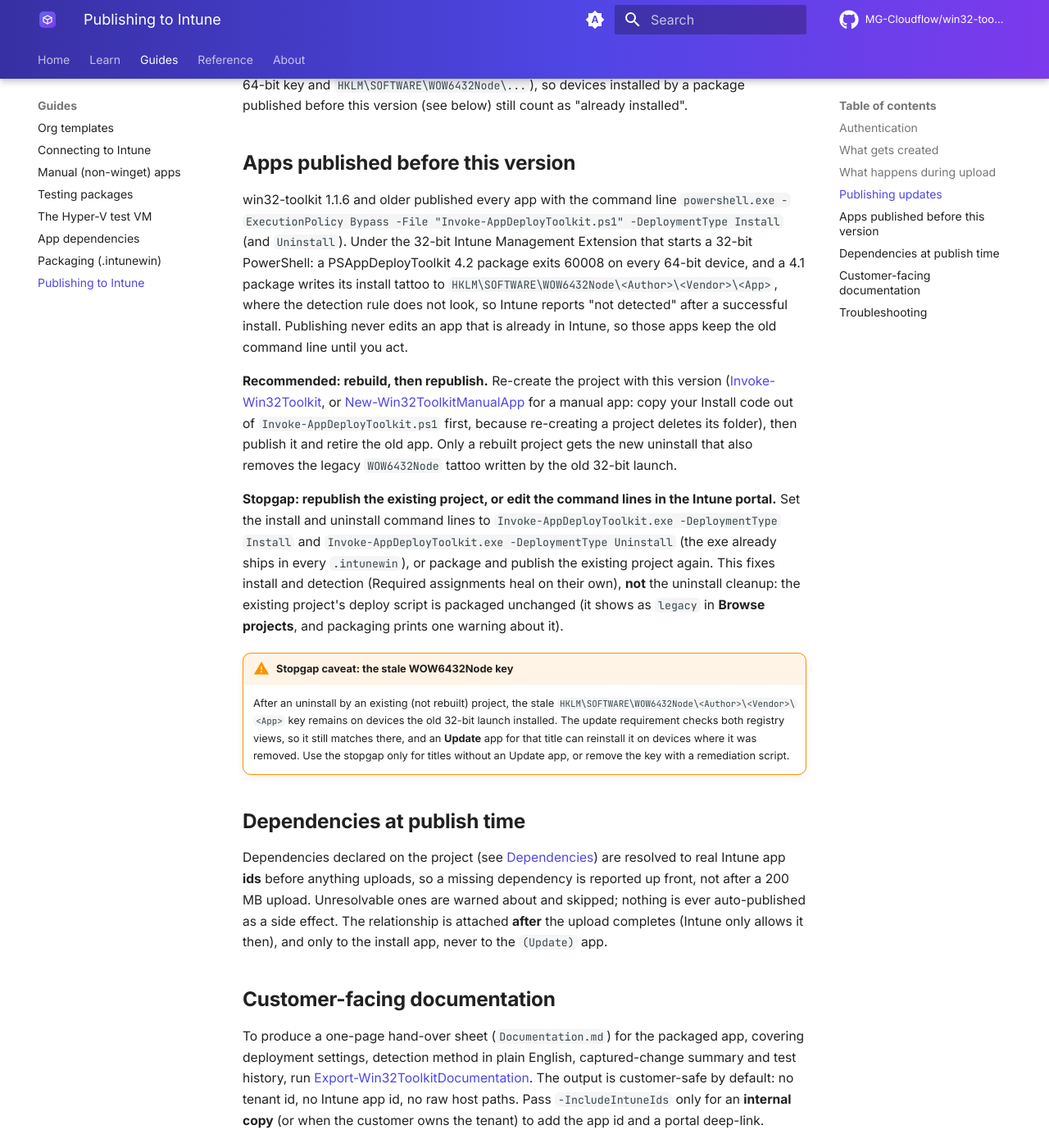
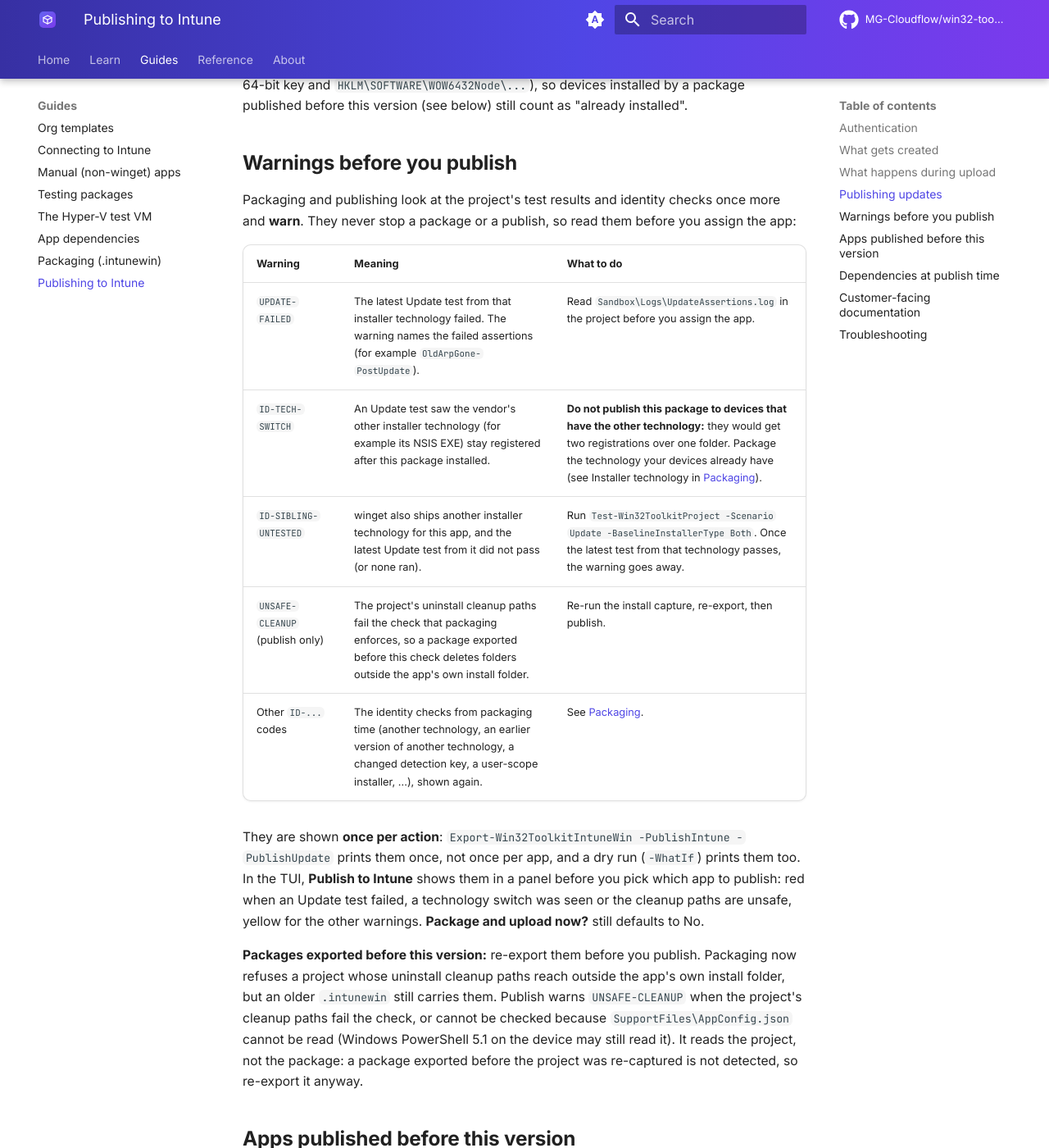
Before and after one commit to MG-Cloudflow/win32-toolkit, an MkDocs documentation site: the page built from docs/publishing.md, in a window 1280 px wide and 1400 px high, scrolled down 3376 px. Shown: the whole window at 82% size. Built offline with MkDocs 1.6.1 and Material for MkDocs 9.7.7, drawn with Linux system fonts in a browser that asks for light colours; comment, search, counter and statistics services are not loaded; some of the changed text lies outside the part shown.

Commit message:
feat(publish): warn at export and publish about failed Update tests and technology switches
A failed Update test, a technology switch or an identity finding is now shown
before a package leaves the machine, and never blocks it (D1: no
W32T.UpdateTestFailed, no -AllowFailedUpdateTest). Installer-identity PR 1,
spec installer-identity-pr1-spec.md 2.13 / 3.5 (WP-5), design 7.7 and 7.9.

- Get-Win32ToolkitPackageAdvisory (read-only, fail-open): UPDATE-FAILED /
  UPDATE-INCONCLUSIVE from the latest judged Update record per baseline family
  (Unavailable records never judged, L21; pre-PR-1 records by the 2.12 legacy
  rule), ID-TECH-SWITCH, the identity findings re-evaluated in memory with the
  stored probe (L6), ID-SIBLING-UNTESTED and the Info downgrade of
  ID-SIBLING-FAMILY, and UNSAFE-CLEANUP at Publish/TUI through the Export
  gate's finding helper (L22).
- Write-Win32ToolkitPackageAdvisory prints it once per project and action:
  Export, Publish and the TUI publish action open a run scope (L20), so
  Export -PublishIntune -PublishUpdate prints once and probes at most once.
- Export (step 6b) and Publish (before the -WhatIf gate) call it inside the
  K4 catch; help and docs/publishing.md updated, reference regenerated.
- TUI: 'Baseline installer technology' (Auto / Both / Packaged) when winget
  ships a second testable technology, the TECHNOLOGY SWITCH verdict panel,
  and a red/yellow advisory panel before 'Publish which app?' (D4, D5, Dv5).
- Customer doc: Update rows name their baseline technology and version, so
  the two rows of a Both run can be told apart (D1, D5).

Co-Authored-By: Claude Opus 5.5 <noreply@anthropic.com>

```diff
--- a/docs/publishing.md
+++ b/docs/publishing.md
@@ -130,6 +130,32 @@ The update app's requirement rule checks the install tattoo in **both** registry
 64-bit key and `HKLM\SOFTWARE\WOW6432Node\...`), so devices installed by a package published before
 this version (see below) still count as "already installed".
 
+## Warnings before you publish
+
+Packaging and publishing look at the project's test results and identity checks once more and
+**warn**. They never stop a package or a publish, so read them before you assign the app:
+
+| Warning | Meaning | What to do |
+|---|---|---|
+| `UPDATE-FAILED` | The latest Update test from that installer technology failed. The warning names the failed assertions (for example `OldArpGone-PostUpdate`). | Read `Sandbox\Logs\UpdateAssertions.log` in the project before you assign the app. |
+| `ID-TECH-SWITCH` | An Update test saw the vendor's other installer technology (for example its NSIS EXE) stay registered after this package installed. | **Do not publish this package to devices that have the other technology:** they would get two registrations over one folder. Package the technology your devices already have (see Installer technology in [Packaging](packaging.md)). |
+| `ID-SIBLING-UNTESTED` | winget also ships another installer technology for this app, and the latest Update test from it did not pass (or none ran). | Run `Test-Win32ToolkitProject -Scenario Update -BaselineInstallerType Both`. Once the latest test from that technology passes, the warning goes away. |
+| `UNSAFE-CLEANUP` (publish only) | The project's uninstall cleanup paths fail the check that packaging enforces, so a package exported before this check deletes folders outside the app's own install folder. | Re-run the install capture, re-export, then publish. |
+| Other `ID-...` codes | The identity checks from packaging time (another technology, an earlier version of another technology, a changed detection key, a user-scope installer, ...), shown again. | See [Packaging](packaging.md). |
+
+They are shown **once per action**: `Export-Win32ToolkitIntuneWin -PublishIntune -PublishUpdate` prints
+them once, not once per app, and a dry run (`-WhatIf`) prints them too. In the TUI, **Publish to
+Intune** shows them in a panel before you pick which app to publish: red when an Update test failed,
+a technology switch was seen or the cleanup paths are unsafe, yellow for the other warnings.
+**Package and upload now?** still defaults to No.
+
+**Packages exported before this version:** re-export them before you publish. Packaging now refuses a
+project whose uninstall cleanup paths reach outside the app's own install folder, but an older
+`.intunewin` still carries them. Publish warns `UNSAFE-CLEANUP` when the project's cleanup paths fail
+the check, or cannot be checked because `SupportFiles\AppConfig.json` cannot be read (Windows
+PowerShell 5.1 on the device may still read it). It reads the project, not the package: a package
+exported before the project was re-captured is not detected, so re-export it anyway.
+
 ## Apps published before this version
 
 win32-toolkit 1.1.6 and older published every app with the command line
@@ -178,7 +204,9 @@ settings, detection method in plain English, captured-change summary and test hi
 [Export-Win32ToolkitDocumentation](reference/Export-Win32ToolkitDocumentation.md). The output is
 customer-safe by default: no tenant id, no Intune app id, no raw host paths. Pass
 `-IncludeIntuneIds` only for an **internal copy** (or when the customer owns the tenant) to add
-the app id and a portal deep-link.
+the app id and a portal deep-link. In the test history, each Update test names the installer
+technology and version it upgraded from (for example `Update (baseline: nullsoft exe, v8.8.9)`), and a
+failed one lists its failed assertions.
 
 ## Troubleshooting
 
@@ -190,3 +218,4 @@ the app id and a portal deep-link.
 | **An older app fails with 60008 everywhere, or installs but is "not detected"** | It still has the `powershell.exe -File` command line of win32-toolkit 1.1.6 or older. See [Apps published before this version](#apps-published-before-this-version). |
 | **`W32T.NoDetectionRule`** | No install tattoo and no usable install capture. See the detection rule list in [What gets created](#what-gets-created). |
 | **`W32T.PackageNotReady`** while packaging | The deploy script failed the packaging check (every problem and its fix is listed in the message). See [Packaging](packaging.md#the-package-check). |
+| **`UNSAFE-CLEANUP` warning** while publishing | The package was exported before the cleanup-path check. See [Warnings before you publish](#warnings-before-you-publish). |
```
Also changed, not shown: docs/reference/Export-Win32ToolkitIntuneWin.md (+7 -1 lines), docs/reference/Publish-Win32ToolkitIntuneApp.md (+11 -0 lines), 14 other files.
